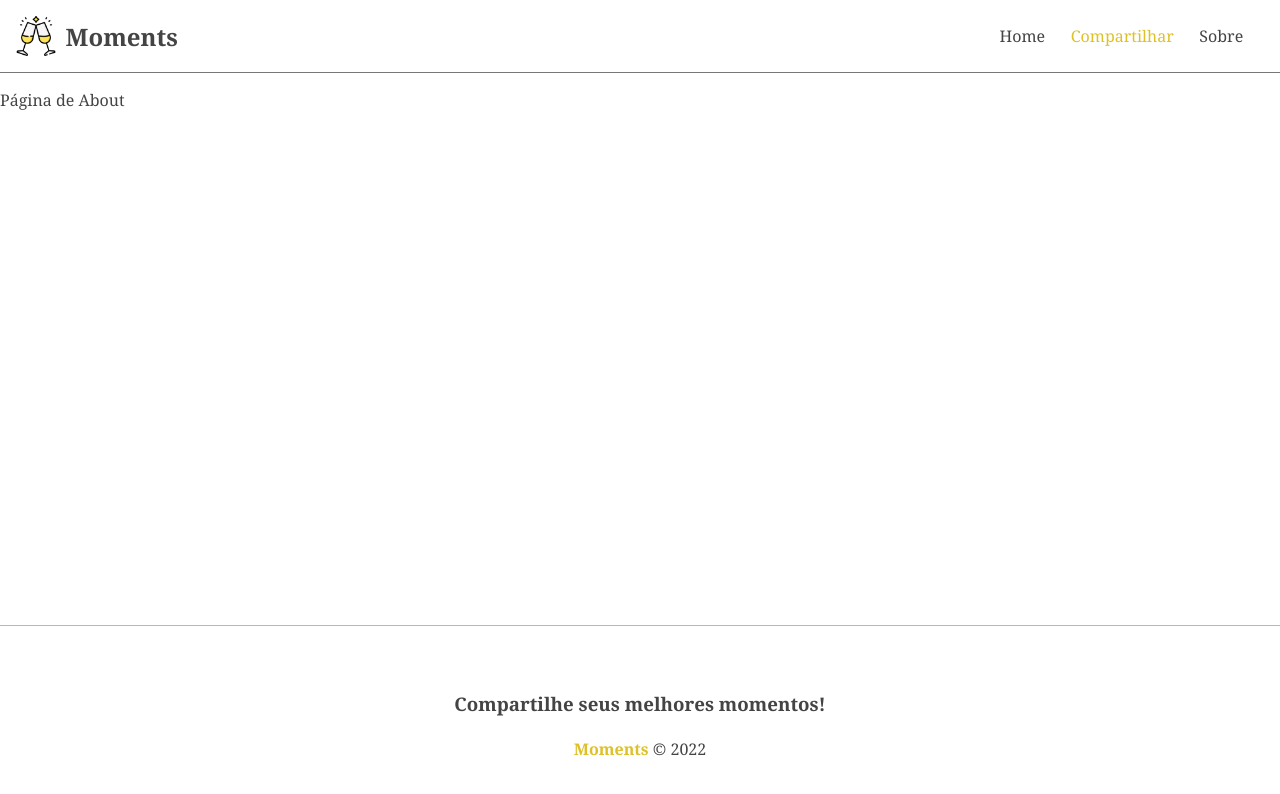
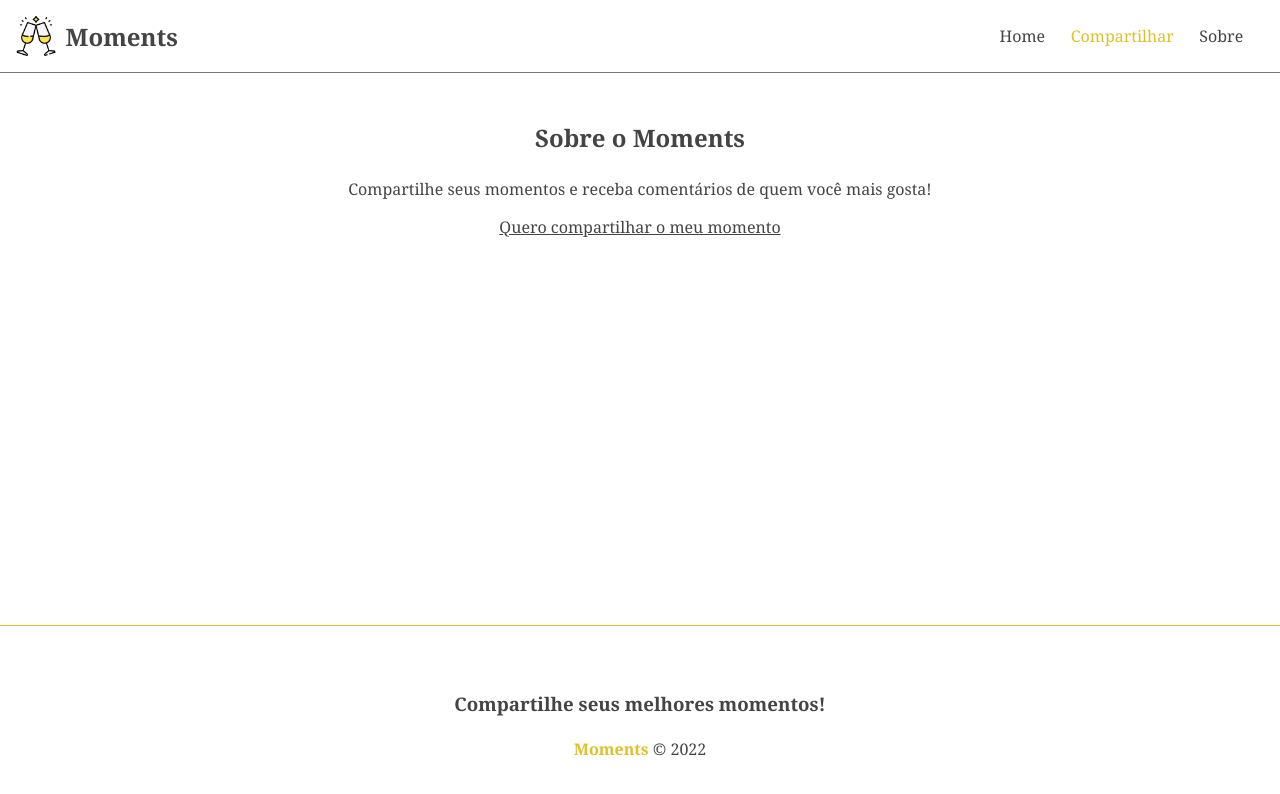
Before and after one commit to RaffaelBino/curso-angular13, an Angular app in the folder moments/: page /about in a window 1280 px wide. Shown: the top 794 px of the page. Built offline with nearby package versions, Linux system fonts and the light colour scheme.

Commit message:
Criação e finalização da página de About, foi feito modificação no HTML e CSS

```diff
--- a/moments/src/app/components/pages/about/about.component.css
+++ b/moments/src/app/components/pages/about/about.component.css
@@ -0,0 +1,16 @@
+.about {
+  display: flex;
+  flex-direction: column;
+  align-items: center;
+  justify-content: center;
+  padding: 2em;
+}
+
+h2,
+p {
+  margin-bottom: 1em;
+}
+
+.about a {
+  text-decoration: underline;
+}
--- a/moments/src/app/components/pages/about/about.component.html
+++ b/moments/src/app/components/pages/about/about.component.html
@@ -1 +1,5 @@
-<p>Página de About</p>
+<div class="about">
+  <h2>Sobre o Moments</h2>
+  <p>Compartilhe seus momentos e receba comentários de quem você mais gosta!</p>
+  <a routerLink="/moments/new">Quero compartilhar o meu momento</a>
+</div>
```
